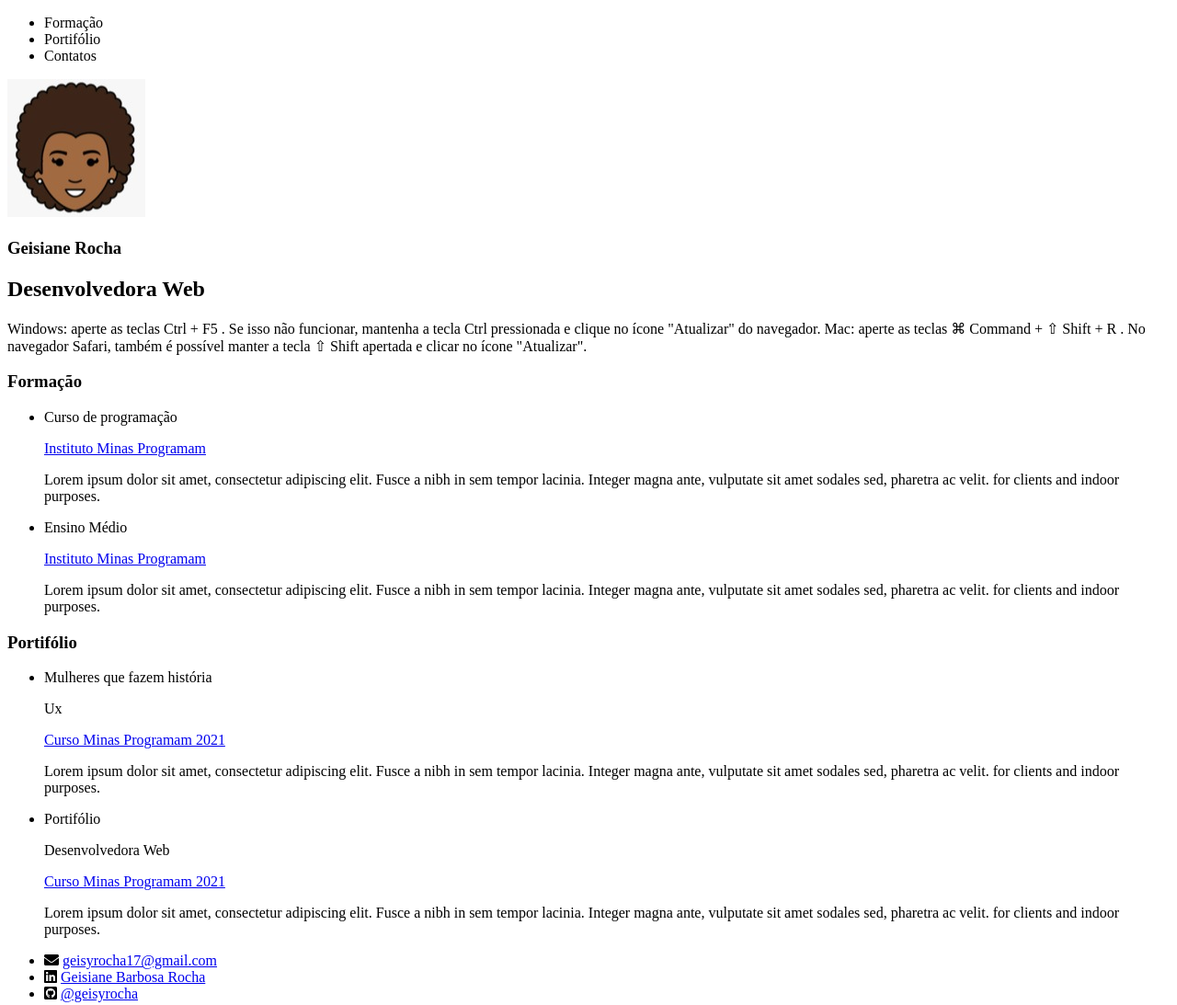
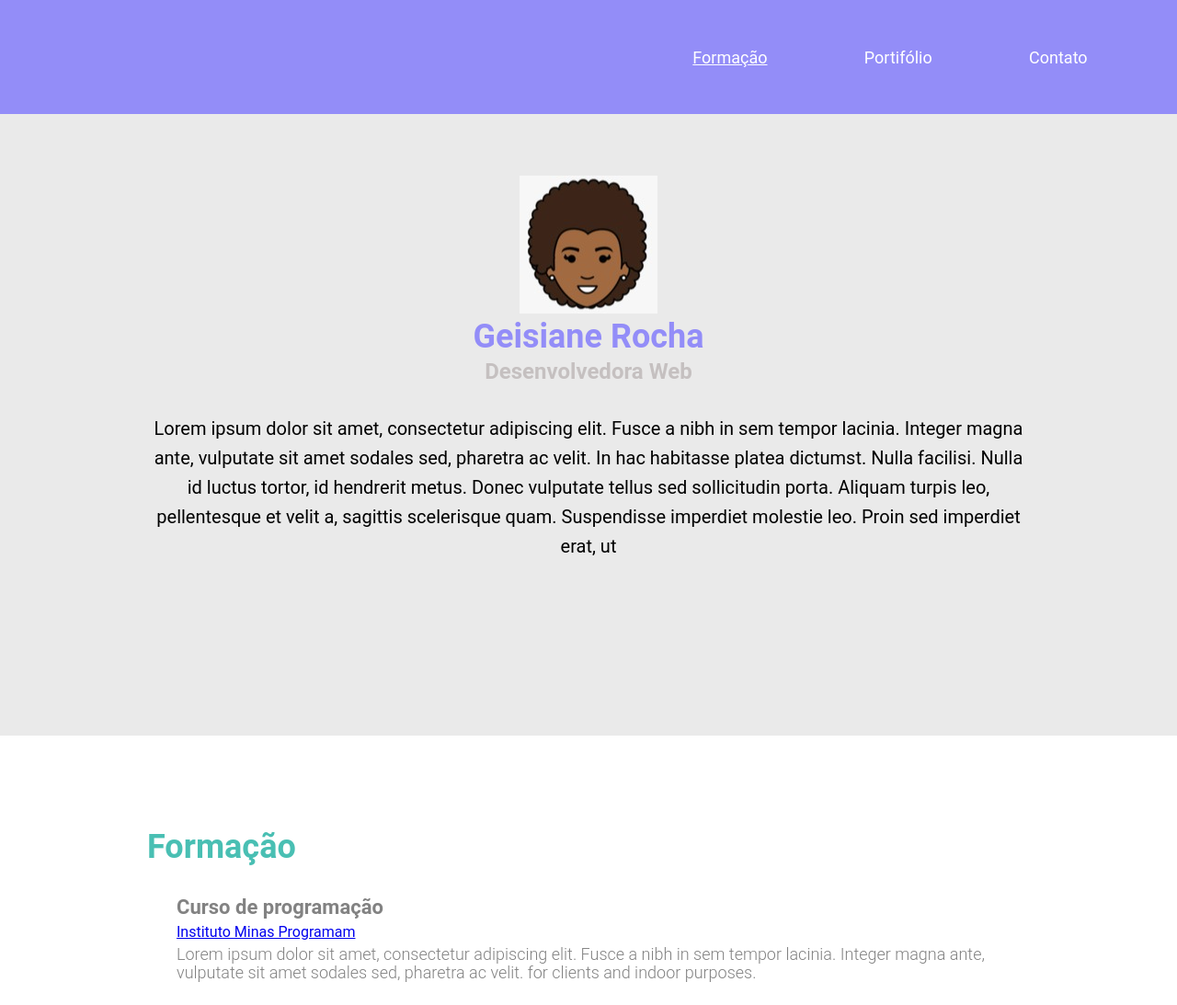
Before and after one commit to GeisyRocha/meu_Portifolio, a plain HTML site: page index.html in a window 1280 px wide. Shown: the top 1093 px of the page at 92% size. Drawn offline with Linux system fonts and the light colour scheme.

Commit message:
Arquivo css

```diff
--- /dev/null
+++ b/index.css
@@ -0,0 +1,138 @@
+
+* {
+    /* define a área de margem nos quatro lados do elemento */
+    margin: 0;
+    /* distância entre o conteúdo de um elemento e suas bordas */
+    padding: 0;
+    /* para configurar uma ou mais das propriedades de contorno */
+    outline: 0;
+}
+
+body {
+    /* Definindo a fonte de todo nosso body */
+    font-family: 'Roboto', sans-serif;
+    margin: 0;
+}
+
+li {
+    /* retirando as bolinhas das nossas listas */
+    list-style: none;
+}
+
+/* mostrar o flex-froggy
+https://flexboxfroggy.com/#pt-br */
+
+.header-menu {
+    /* // Torna o elemento um flex container automaticamente transformando todos os seus filhos diretos em flex itens. */
+    display: flex;
+    position: fixed; /*Deixa o nosso header fixo*/
+    width: 100%; /*Largura*/
+    padding: 8px; /*Espaçamento dos 4 lados*/
+    padding-bottom: 32px; /*Espaçamento inferior*/
+    padding-top: 32px;/*Espaçamento superior*/
+    height: 60px;
+    background-color: #938DF8;
+}
+
+.header-menu nav {
+    width: 100%;
+    display: flex;
+    justify-content: flex-end;
+}
+
+.lista-menu {
+    display: flex; /*Colocando os itens na mesma linha*/
+    justify-content: space-evenly; /*Espaçamento entre eles seja igual*/
+    width: 50%;
+    align-items: center;
+}
+
+/*Pegando os itens com tag a de dentro da nossa lista*/
+.lista-menu li>a {
+    font-size: 18px; /**/
+    color: #FFF; /**/
+}
+
+.principal {
+    height: 100vh; /**/
+    display: flex; /**/
+    background-color: #EAEAEA; /**/
+}
+
+/* O container é um componente do Bootstrap que garante que o seu layout vai ficar alinhado corretamente na página.
+Ele pode definir as margens laterais da página, ou deixar sem margens e, também, posiciona o conteúdo no
+centro do browser. O container é invisível. */
+
+.container {
+    margin-right: auto; /*uma margem automática para todos os lados*/
+    margin-left: auto; /**/
+    max-width: 960px; /*largura maxima*/
+    padding-right: 10px; /* Espaçamento direito*/
+    padding-left: 10px; /*Espaçamento esquerdo*/
+    width: 100%; /*largura*/
+}
+
+.subcontainer-principal {
+    display: flex; /**/
+    flex-direction: column; /**/
+    justify-content: center; /**/
+    align-items: center; /**/
+    text-align: center; /**/
+}
+
+.nome-completo {
+    font-size: 36px; /**/
+    color: #938DF8; /**/
+    font-weight: 700; /*espessura*/
+    height: 45px; /**/
+}
+
+.texto-sobre {
+    font-size: 20px; /**/
+    line-height: 32px; /*Espaçamento entre as linhas*/
+}
+
+.profissao {
+    color: #C5C0C0; /**/
+    height: 60px; /*altura*/
+}
+
+.topico-principal {
+    font-size: 36px; /**/
+    color: #49BFB3; /**/
+}
+
+.lista-item {
+    padding: 32px; /*espaçamento dos 4 lados*/
+}
+
+.lista-item ul li {
+    margin-bottom: 32px; /*espaçamento entre os items da nossa lista*/
+}
+
+.lista-titulo {
+    margin-bottom: 5px; /*espaçamento entre os items da nossa lista*/
+    font-size: 22px; /**/
+    color: #828282; /**/
+    font-weight: 700; /**/
+}
+
+.lista-local {
+    font-size: 18px; /**/
+    color: #2F80ED; /**/
+}
+
+.lista-descricao {
+    font-size: 18px; /**/
+    margin-top: 5px; /**/
+    line-height: 20px; /*Espaçamento entre as linhas*/
+    color: #828282; /**/
+    font-weight: 300; /**/
+}
+
+.article-lista {
+    display: flex; /**/
+    margin-top: 100px; /**/
+    margin-bottom: 100px; /**/
+    flex-direction: column; /**/
+}
--- a/index.html
+++ b/index.html
@@ -7,100 +7,106 @@
         <meta name="descricao" content="Portifólio">
         <meta name="viewport" content="width=device-width, initial-scale=1.0">
         <script src="https://use.fontawesome.com/releases/v5.15.3/js/all.js" data-auto-replace-svg="nest"></script>
+        <link rel="stylesheet" href="https://cdnjs.cloudflare.com/ajax/libs/font-awesome/4.7.0/css/font-awesome.min.css">
+        <link rel="stylesheet" href="index.css">
+    </head>
+
         <body>
             <!--cabeçalho-->
-            <header>
+
+            <header class="header-menu">
                 <nav>
-                    <ul>
-                        <li>Formação</li>
-                        <li>Portifólio</li>
-                        <li>Contatos</li>
+                    <ul class="lista-menu">
+                        <li>
+                            <a href ="#Formação">Formação</a>
+                        </li>
+                        <li>
+                            <a>Portifólio</a>
+                        </li>
+                        <li>
+                            <a>Contato</a>
+                        </li>
                     </ul>
                 </nav>
             </header>
 
             <main>
 
-                <section>
-                    <article>
+                <section class="principal">
+                    <article class="subcontainer-principal container">
                         <div>
                             <img src= "img/WhatsApp Image 2021-11-08 at 19.40.21.jpeg">
                         </div>
                         <div>
-                            <h1>Geisiane Rocha</h1>
-                            <h2>Desenvolvedora Web</h2>
+                            <h1 class="nome-completo">Geisiane Rocha</h1>
+                            <h2 class="profissao">Desenvolvedora Web</h2>
                         </div>
 
-                        <div>
-                            <p>
-                                Windows: aperte as teclas Ctrl + F5 . Se isso não funcionar, mantenha a tecla Ctrl pressionada e clique no ícone "Atualizar" do navegador. Mac: aperte as teclas ⌘ Command + ⇧ Shift + R . No navegador Safari, também é possível manter a tecla ⇧ Shift apertada e clicar no ícone "Atualizar".
-                            </p>
+                        <div class="texto-sobre">
+                            Lorem ipsum dolor sit amet, consectetur adipiscing elit. Fusce a nibh in sem tempor lacinia. Integer magna ante, vulputate sit amet sodales sed, pharetra ac velit. In hac habitasse platea dictumst. Nulla facilisi. Nulla id luctus tortor, id hendrerit
+                            metus. Donec vulputate tellus sed sollicitudin porta. Aliquam turpis leo, pellentesque et velit a, sagittis scelerisque quam. Suspendisse imperdiet molestie leo. Proin sed imperdiet erat, ut
                         </div>
 
                     </article>
                 </section>
 
                 <section>
-                    <article>
+                    <article id="formacao" class="container article-lista">
                         <div>
-                            <h3>Formação</h3>
+                            <h3 class="topico-principal">Formação</h3>
                         </div>
-                        <div>
+                        <div class="lista-item">
                             <ul>
                                 <li>
-                                    <p>Curso de programação</p>
+                                    <p class="lista-titulo">Curso de programação</p>
                                     <a href="https://minasprogramam.com/" target="_blank">Instituto Minas Programam</a>
-                                    <p>Lorem ipsum dolor sit amet, consectetur adipiscing elit. Fusce a nibh in sem tempor lacinia. Integer magna ante, vulputate sit amet sodales sed, pharetra ac velit. for clients and indoor purposes.</p>
+                                    <p class="lista-descricao">Lorem ipsum dolor sit amet, consectetur adipiscing elit. Fusce a nibh in sem tempor lacinia. Integer magna ante, vulputate sit amet sodales sed, pharetra ac velit. for clients and indoor purposes.</p>
                                 </li>
                                 <li>
-                                    <p>Ensino Médio</p>
+                                    <p class="lista-titulo">Ensino Médio</p>
                                     <a href="https://minasprogramam.com/" target="_blank">Instituto Minas Programam</a>
-                                    <p>Lorem ipsum dolor sit amet, consectetur adipiscing elit. Fusce a nibh in sem tempor lacinia. Integer magna ante, vulputate sit amet sodales sed, pharetra ac velit. for clients and indoor purposes.</p>
+                                    <p class="lista-descricao">Lorem ipsum dolor sit amet, consectetur adipiscing elit. Fusce a nibh in sem tempor lacinia. Integer magna ante, vulputate sit amet sodales sed, pharetra ac velit. for clients and indoor purposes.</p>
                                 </li>
                             </ul>
                         </div>
                     </article>
                 </section>
-                <section>
+
+                <section class="">
                     <article>
-                        <h3>Portifólio</h3>
+
+                        <div>
+                            <h3 class="topico-principal">Portifólio</h3>
+                        </div>
+                        <div class="lista-item">
                             <ul>
                                 <li>
-                                <p>Mulheres que fazem história</p>
-                                <p>Ux</p>
+                                    <p class="lista-titulo">Mulheres que fazem história</p>
+                                    <p class="lista-descricao">Ux</p>
                                     <a href="https://minasprogramam.com/" target="_blank">Curso Minas Programam 2021</a>
-                                <p>Lorem ipsum dolor sit amet, consectetur adipiscing elit. Fusce a nibh in sem tempor lacinia. Integer magna ante, vulputate sit amet sodales sed, pharetra ac velit. for clients and indoor purposes.</p>
+                                    <p class="lista-descricao">Lorem ipsum dolor sit amet, consectetur adipiscing elit. Fusce a nibh in sem tempor lacinia. Integer magna ante, vulputate sit amet sodales sed, pharetra ac velit. for clients and indoor purposes.</p>
                                 </li>
                                 <li>
-                                <P>Portifólio</P>
-                                <p>Desenvolvedora Web</p>
+                                    <P class="lista-titulo">Portifólio</P>
+                                    <p class="lista-descricao">Desenvolvedora Web</p>
                                     <a href="https://minasprogramam.com/" target="_blank">Curso Minas Programam 2021</a>
-                                <p>Lorem ipsum dolor sit amet, consectetur adipiscing elit. Fusce a nibh in sem tempor lacinia. Integer magna ante, vulputate sit amet sodales sed, pharetra ac velit. for clients and indoor purposes.</p>
+                                    <p class="lista-descricao">Lorem ipsum dolor sit amet, consectetur adipiscing elit. Fusce a nibh in sem tempor lacinia. Integer magna ante, vulputate sit amet sodales sed, pharetra ac velit. for clients and indoor purposes.</p>
                                 </li>
                             </ul>
+                        </div>
                     </article>
                 </section>
             </main>
-           <footer>
-               <ul>
-                   <li>
-                    <i class="fas fa-envelope"></i>
-                    <a href="mailto:geisyrocha17@gmail.com">geisyrocha17@gmail.com</a>
 
-                   </li>
-                   <li>
-                    <i class="fab fa-linkedin"></i>
-                    <a href="https://www.linkedin.com/in/geisiane-barbosa-rocha-43b626178/" target="_blank">Geisiane Barbosa Rocha</a>
-
-                   </li>
-                   <li>
-                    <i class="fab fa-github-square"></i>
-                    <a href="https://github.com/GeisyRocha" target="_blank">@geisyrocha</a>
-
-                   </li>
+           <footer class="footer">
+              <div class="container">
+                <ul id="contatos" class="lista-footer">
+                    <li><i class="fas fa-envelope"></i> <a href="mailto:geisyrocha17@gmail.com">geisyrocha17@gmail.com</a> </li>
+                    <li><i class="fab fa-linkedin"></i> <a href="https://www.linkedin.com/in/geisiane-barbosa-rocha-43b626178/" target="_blank">Geisiane Barbosa Rocha</a></li>
+                    <li><i class="fab fa-github-square"></i> <a href="https://github.com/GeisyRocha" target="_blank">@geisyrocha</a></li>
                 </ul>
+              </div>
            </footer>
         </body>
 
-    </head>
 </html>
```
Lines whose indentation alone changed are shown as unchanged.
